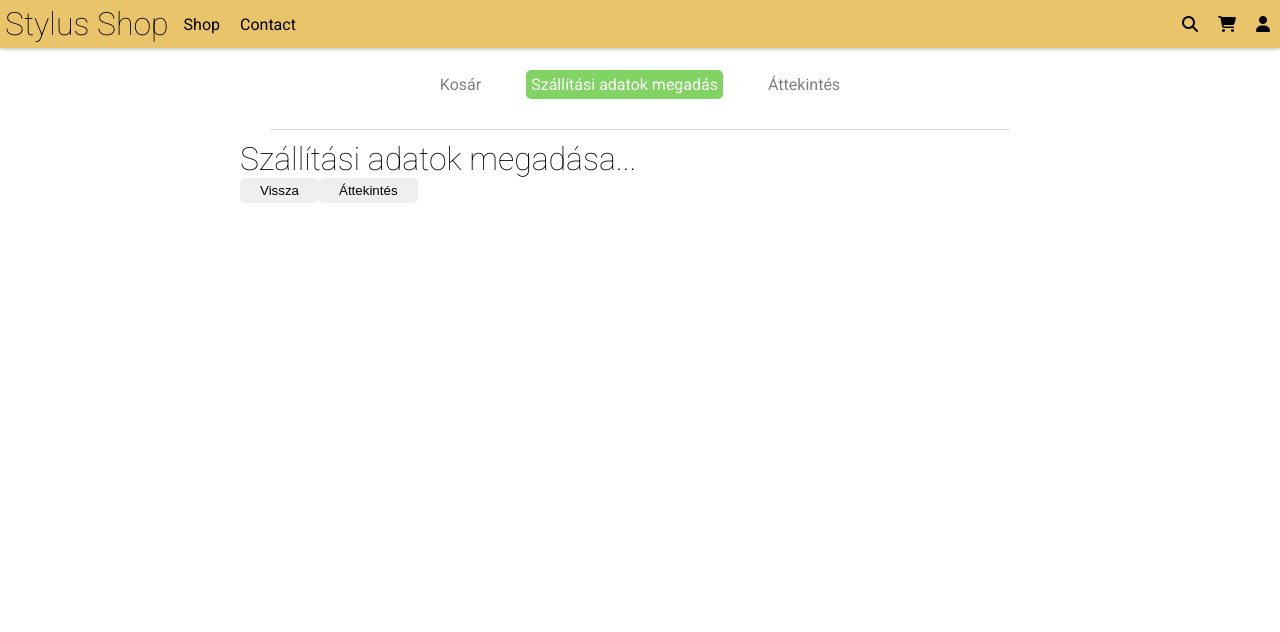
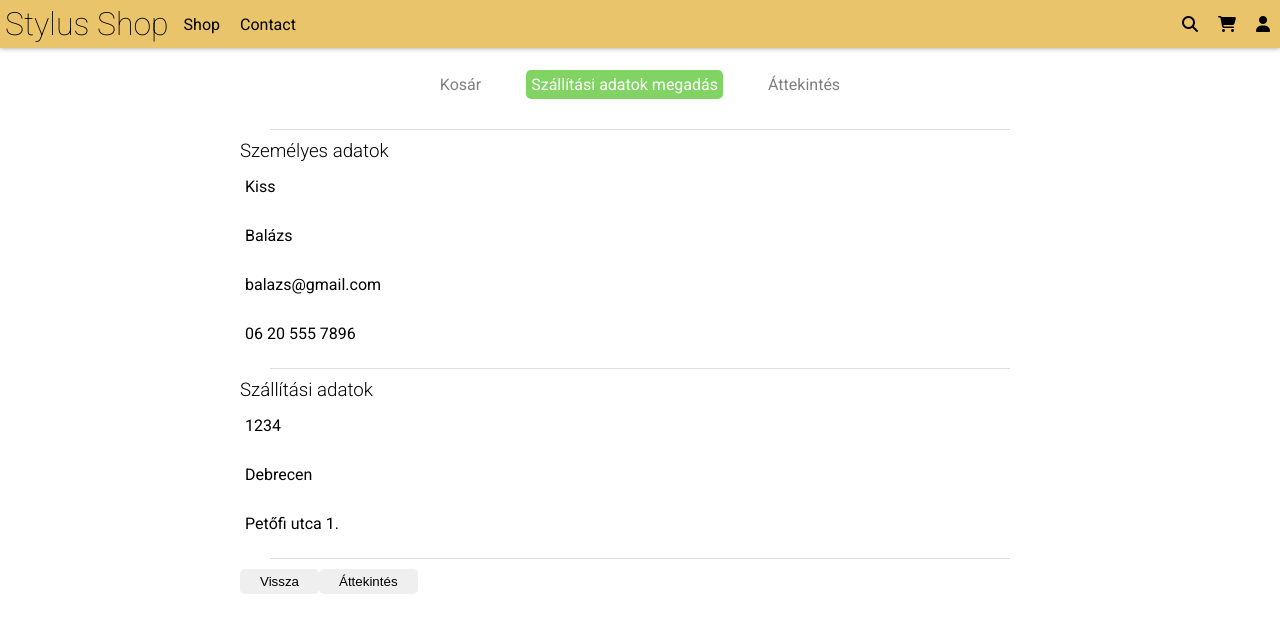
Before and after one commit to robertvari/StylusShop, a React (Create React App) app in the folder stylus_gui/: page /checkout in a window 1280 px wide. Both pictures are taken after a click on the button "Szállítási adatok megadás". Shown: the top 632 px of the page. Built offline with nearby package versions, Linux system fonts and the light colour scheme.

Commit message:
User context

```diff
--- a/stylus_gui/src/App.js
+++ b/stylus_gui/src/App.js
@@ -15,10 +15,12 @@ import Registration from "./components/Registration";
 import Checkout from "./components/shop/Checkout";
 
 import {ShoppingCartProvider} from "./components/contexts/ShoppingCart";
+import {UserProvider} from "./components/contexts/UserContext";
 
 function App() {
   return (
         <Router>
+            <UserProvider>
 
             <ShoppingCartProvider>
 
@@ -38,6 +40,7 @@ function App() {
                 </div>
             </ShoppingCartProvider>
 
+            </UserProvider>
         </Router>
   );
 }
--- /dev/null
+++ b/stylus_gui/src/components/contexts/UserContext.js
@@ -0,0 +1,42 @@
+import React, {createContext, useEffect, useState} from "react";
+
+export const UserContext = createContext(true)
+
+export const UserProvider = (props) => {
+    const [first_name, set_first_name] = useState("")
+    const [last_name, set_last_name] = useState("")
+    const [email, set_email] = useState("")
+    const [phone, set_phone] = useState("")
+    const [zipcode, set_zipcode] = useState("")
+    const [city, set_city] = useState("")
+    const [address, set_address] = useState("")
+
+    return (
+        <UserContext.Provider value={{
+            first_name: first_name,
+            set_first_name: set_first_name,
+
+            last_name: last_name,
+            set_last_name: set_last_name,
+
+            email: email,
+            set_email: set_email,
+
+            phone: phone,
+            set_phone: set_phone,
+
+            zipcode:zipcode,
+            set_zipcode:set_zipcode,
+
+            city:city,
+            set_city:set_city,
+
+            address:address,
+            set_address:set_address
+        }}>
+
+            {props.children}
+
+        </UserContext.Provider>
+    )
+}
--- a/stylus_gui/src/components/shop/Checkout.js
+++ b/stylus_gui/src/components/shop/Checkout.js
@@ -2,6 +2,7 @@ import React, {useContext, useState, Fragment, useEffect} from 'react';
 import {Intcomma} from "../../utilities";
 import {ShoppingCartContext} from "../contexts/ShoppingCart";
 
+import {UserContext} from "../contexts/UserContext";
 
 function Quantity({quantity, set_quantity}){
     return (
@@ -62,10 +63,51 @@ function CartPage() {
     )
 }
 
-function AddressPage() {
-    return (
-        <h1>Szállítási adatok megadása...</h1>
-    )
+function AddressPage(){
+    const {
+        first_name,
+        set_first_name,
+        last_name,
+        set_last_name,
+        email,
+        set_email,
+        phone,
+        set_phone,
+        zipcode,
+        set_zipcode,
+        city,
+        set_city,
+        address,
+        set_address
+    } = useContext(UserContext)
+
+    useEffect(() => {
+        if(process.env.NODE_ENV === "development"){
+            set_first_name("Kiss")
+            set_last_name("Balázs")
+            set_email("balazs@gmail.com")
+            set_phone("06 20 555 7896")
+            set_zipcode("1234")
+            set_city("Debrecen")
+            set_address("Petőfi utca 1.")
+        }
+    }, [])
+
+    return <div className="address-layout">
+        <h3>Személyes adatok</h3>
+        <input type="text" placeholder="Vezetéknév" value={first_name} onChange={e => set_first_name(e.target.value)}/>
+        <input type="text" placeholder="Keresztnév" value={last_name} onChange={e => set_last_name(e.target.value)}/>
+        <input type="email" placeholder="Email" value={email} onChange={e => set_email(e.target.value)}/>
+        <input type="text" placeholder="Telefon" value={phone} onChange={e => set_phone(e.target.value)}/>
+        <hr/>
+
+        <h3>Szállítási adatok</h3>
+        <input type="text" placeholder="Irányítószám" value={zipcode} onChange={e => set_zipcode(e.target.value)}/>
+        <input type="text" placeholder="Város" value={city} onChange={e => set_city(e.target.value)}/>
+        <input type="text" placeholder="Utca, házszám" value={address} onChange={e => set_address(e.target.value)}/>
+
+        <hr/>
+    </div>
 }
 
 function OverviewPage() {
```
